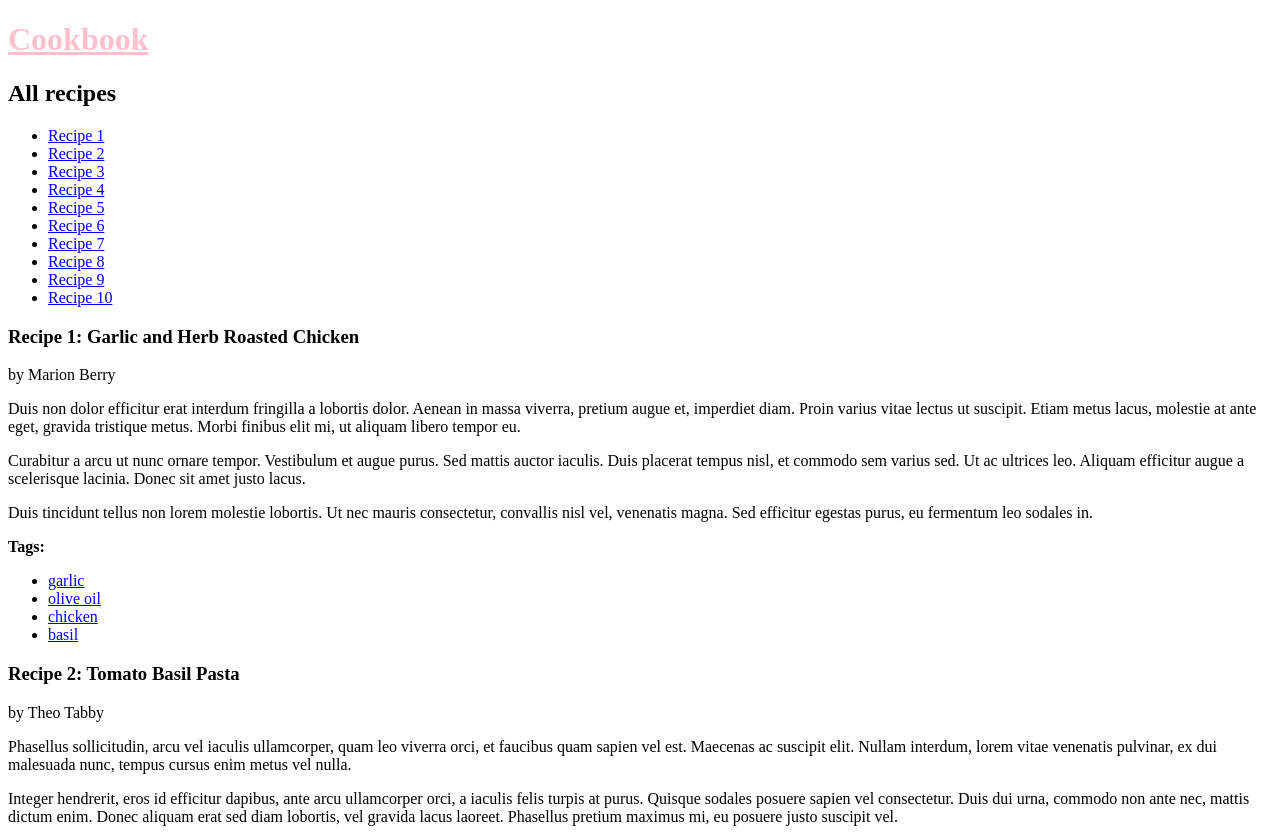
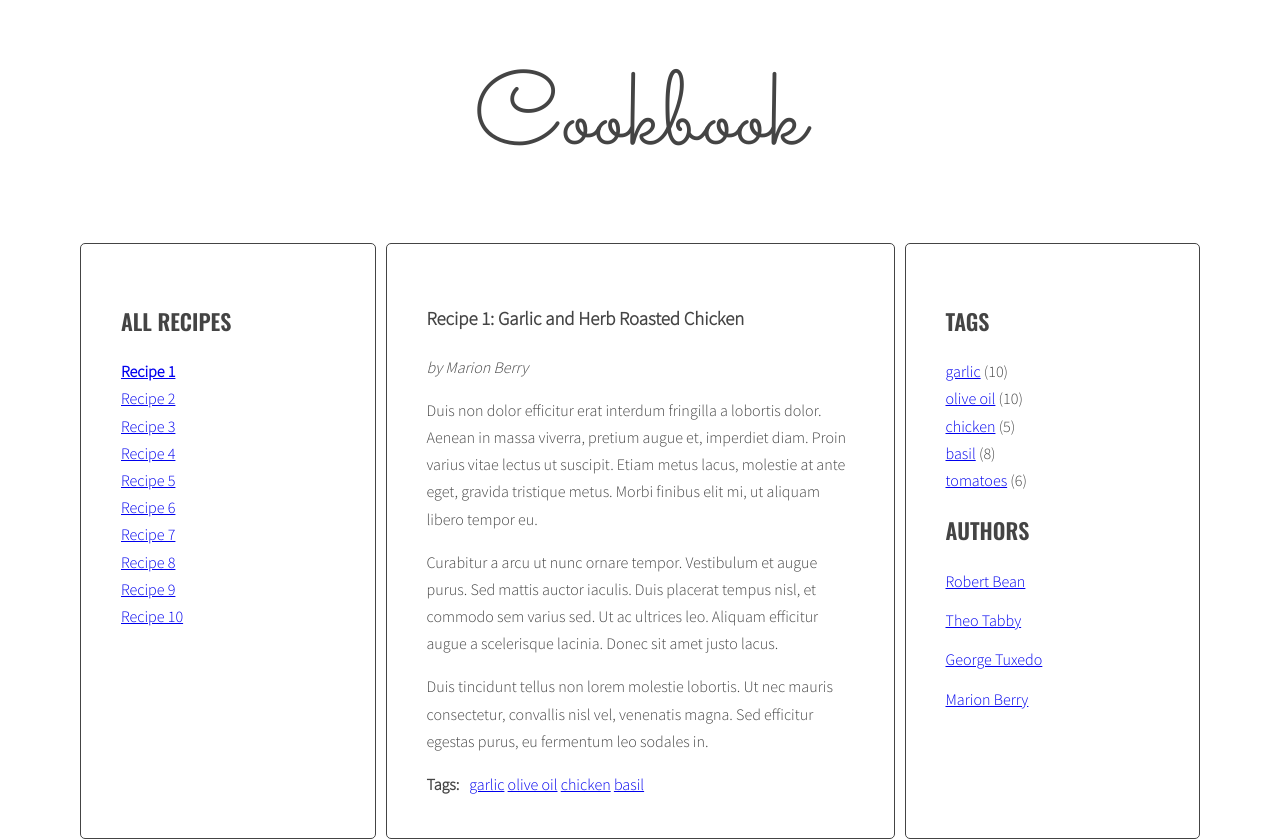
Before and after one commit to k0r0lina/cookbook, a website: page index.html in a window 1280 px wide. Shown: the top 839 px of the page. Drawn offline with nearby package versions, Linux system fonts and the light colour scheme.

Commit message:
Add css for body

```diff
--- a/sass/style.scss
+++ b/sass/style.scss
@@ -1,4 +1,123 @@
-h1 {
-  color: pink;
-  text-decoration: underline;
+@import url("https://fonts.googleapis.com/css?family=Oswald:400,600|Sacramento|Source+Sans+Pro:300&subset=latin-ext");
+
+/* Variables */
+
+$color-light: #fff;
+$color-dark: #444;
+
+$font-logo: "Sacramento", cursive;
+$font-header: "Oswald", sans-serif;
+$font-text: "Source Sans Pro", sans-serif;
+
+/* Global */
+
+*,
+*::before,
+*::after {
+  box-sizing: border-box;
 }
+
+body {
+  background: $color-light;
+  font-family: $font-text;
+  color: $color-dark;
+  font-weight: 300;
+  font-size: 16px;
+  line-height: 1.7;
+}
+
+.container {
+  max-width: 1140px;
+  margin: 0 auto;
+}
+
+.section-title {
+  font-size: 22px;
+  text-transform: uppercase;
+  font-family: $font-header;
+  font-weight: 600;
+  span {
+    text-transform: none;
+    font-weight: 400;
+    color: lighten($color-dark, 20%);
+  }
+}
+
+/* Layout */
+
+.wrapper {
+  display: flex;
+  margin-left: 10px;
+}
+
+.sidebar {
+  flex: 1 0 0;
+}
+
+.pages {
+  flex: 2 0 0;
+}
+
+.sidebar,
+.pages {
+  background: $color-light;
+  margin-right: 10px;
+  padding: 40px;
+  border: 1px solid $color-dark;
+  border-radius: 5px;
+}
+
+/* Logo */
+
+.logo {
+  font-family: $font-logo;
+  font-weight: 400;
+  font-size: 104px;
+  line-height: 1;
+  text-align: center;
+}
+
+/* Lists */
+
+.list {
+  list-style-type: none;
+  margin: 0;
+  padding: 0;
+  .active {
+    font-weight: bold;
+  }
+}
+
+.list-horizontal {
+  li {
+    display: inline-block;
+  }
+}
+
+/* Authors */
+
+.authors {
+  li {
+    margin-bottom: 12px;
+  }
+}
+
+/* Page */
+
+.page {
+  display: none;
+  &.active {
+    display: block;
+  }
+}
+
+.page-author {
+  font-style: italic;
+}
+
+.page-tags {
+  display: flex;
+  p {
+    margin: 0 10px 0 0;
+  }
+}
```
Also changed, not shown: css/style.css, 1 other file.
